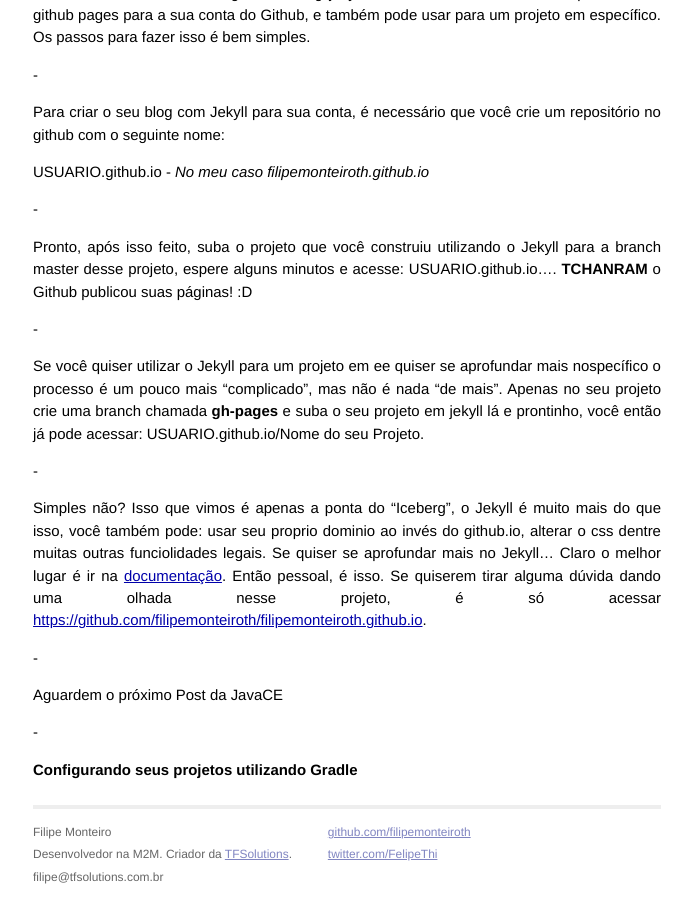
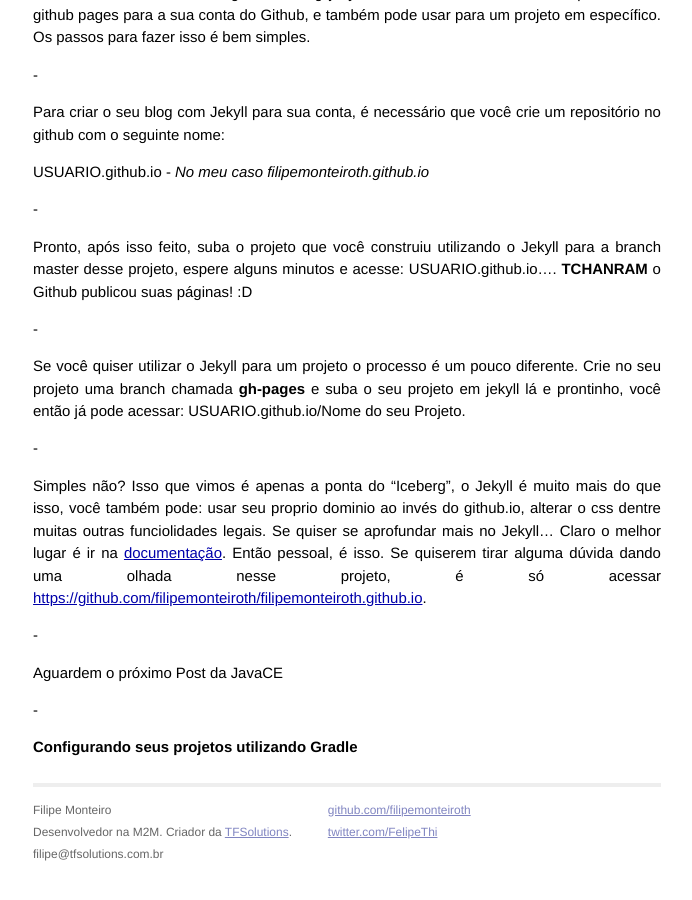
Before and after one commit to filipemonteiroth/filipemonteiroth.github.io, a Jekyll site: the page built from _posts/2013-08-28-Jekyll-e-Github-Pages.markdown, in a window 1280 px wide and 900 px high, scrolled down 1610 px. Shown: the whole window, without its empty margins (293-985 px from the left). Built offline with Jekyll 4.4.1, drawn with Linux system fonts in a browser that asks for light colours; Markdown is read by kramdown in place of the engine named in the settings; after the commit the page ends 2488 px from its top, so only the background shows below that.

Commit message:
Ajustando detalhes no post

```diff
--- a/_posts/2013-08-28-Jekyll-e-Github-Pages.markdown
+++ b/_posts/2013-08-28-Jekyll-e-Github-Pages.markdown
@@ -81,7 +81,7 @@ Pronto, após isso feito, suba o projeto que você construiu utilizando o Jekyll
 
 -
 
-Se você quiser utilizar o Jekyll para um projeto em ee quiser se aprofundar mais nospecífico o processo é um pouco mais "complicado", mas não é nada "de mais". Apenas no seu projeto crie uma branch chamada __gh-pages__ e suba o seu projeto em jekyll lá e prontinho, você então já pode acessar: USUARIO.github.io/Nome do seu Projeto.
+Se você quiser utilizar o Jekyll para um projeto o processo é um pouco diferente. Crie no seu projeto uma branch chamada __gh-pages__ e suba o seu projeto em jekyll lá e prontinho, você então já pode acessar: USUARIO.github.io/Nome do seu Projeto.
 
 -
 
```
